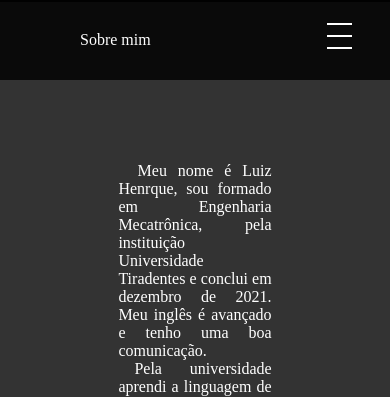
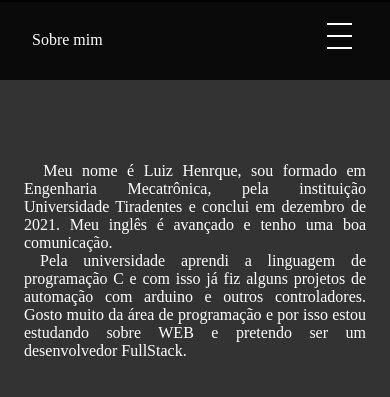
Before and after one commit to luizOstergren/Curriculo, a plain HTML site: page index.html in a window 390 px wide. Shown: the top 397 px of the page. Drawn offline with Linux system fonts and the light colour scheme.

Commit message:
ajustes mobile

```diff
--- a/estilo.css
+++ b/estilo.css
@@ -260,7 +260,7 @@ footer {
     display: block;
     width: 100%;
     height: 100vh;
-    background-color: rgba(0, 0, 0, 0.9);
+    background-color: rgba(0, 0, 0, 0.8);
     transition: all 0.3s ease-in;
     overflow-y: hidden;
     top: 70px;
@@ -281,11 +281,6 @@ footer {
     overflow-y: auto;
   }
 
-  #formação,
-#sobre,
-#redes{
-  padding: 1rem 1.4rem;
-}
 
 #formação{
   margin-top: 9rem;
@@ -296,3 +291,26 @@ footer {
 
 }
 }
+
+
+@media (max-width: 500px) {
+  .nav{
+    padding: 1rem 2rem;
+  }
+
+  .nav-links{
+    padding-left: 0.8rem;
+  }
+
+  #formação,
+  #sobre,
+  #redes{
+    margin: 3rem 0.5rem;
+  }
+
+  #formação{
+    margin-top: 10rem;
+  }
+
+
+}
```
